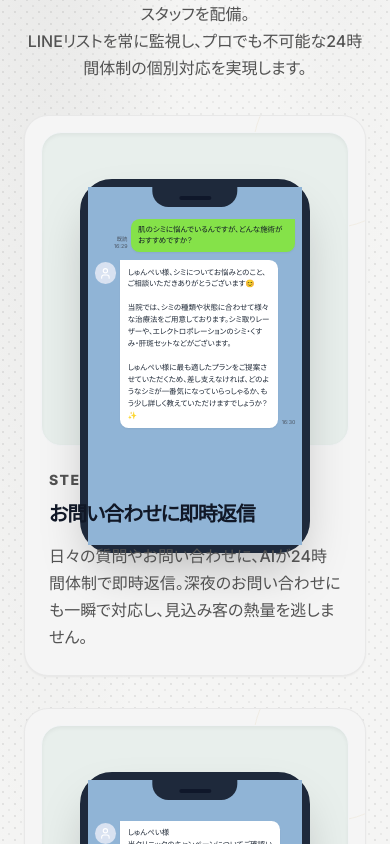
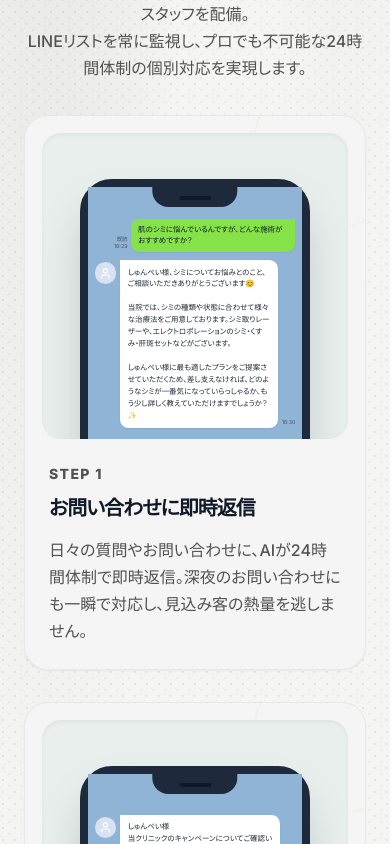
Before and after one commit to mikamishunpei/quicka-sdr-lp, a React (Vite) app: page /clinic in a window 390 px wide. Shown: the part 3440-4284 px from the top of the page. Built offline with nearby package versions, Linux system fonts and the light colour scheme.

Commit message:
Fix phone mockup overflow issue and constrain dark overlay to aspect-square image boundary

```diff
--- a/src/components/ui/hero-monochrome.tsx
+++ b/src/components/ui/hero-monochrome.tsx
@@ -518,7 +518,7 @@ export function HeroMonochrome({
                   )}
                 >
                   {(step.imageSrc || step.customContent) && (
-                    <div className={cn("relative w-full aspect-square mb-6 rounded-[1.25rem] border border-gray-100 dark:border-white/10 z-10 shadow-inner", step.isScreenshot ? "bg-[#e8efec]" : "overflow-hidden")}>
+                    <div className={cn("relative w-full aspect-square mb-6 overflow-hidden rounded-[1.25rem] border border-gray-100 dark:border-white/10 z-10 shadow-inner", step.isScreenshot ? "bg-[#e8efec]" : "")}>
                       {step.isScreenshot ? (
                         <div className="relative w-[75%] h-[120%] mx-auto mt-[15%] bg-white rounded-[2rem] border-[8px] border-slate-800 shadow-2xl transform transition duration-700 ease-out group-hover:-translate-y-4 @container">
                            {/* Notch */}
```
